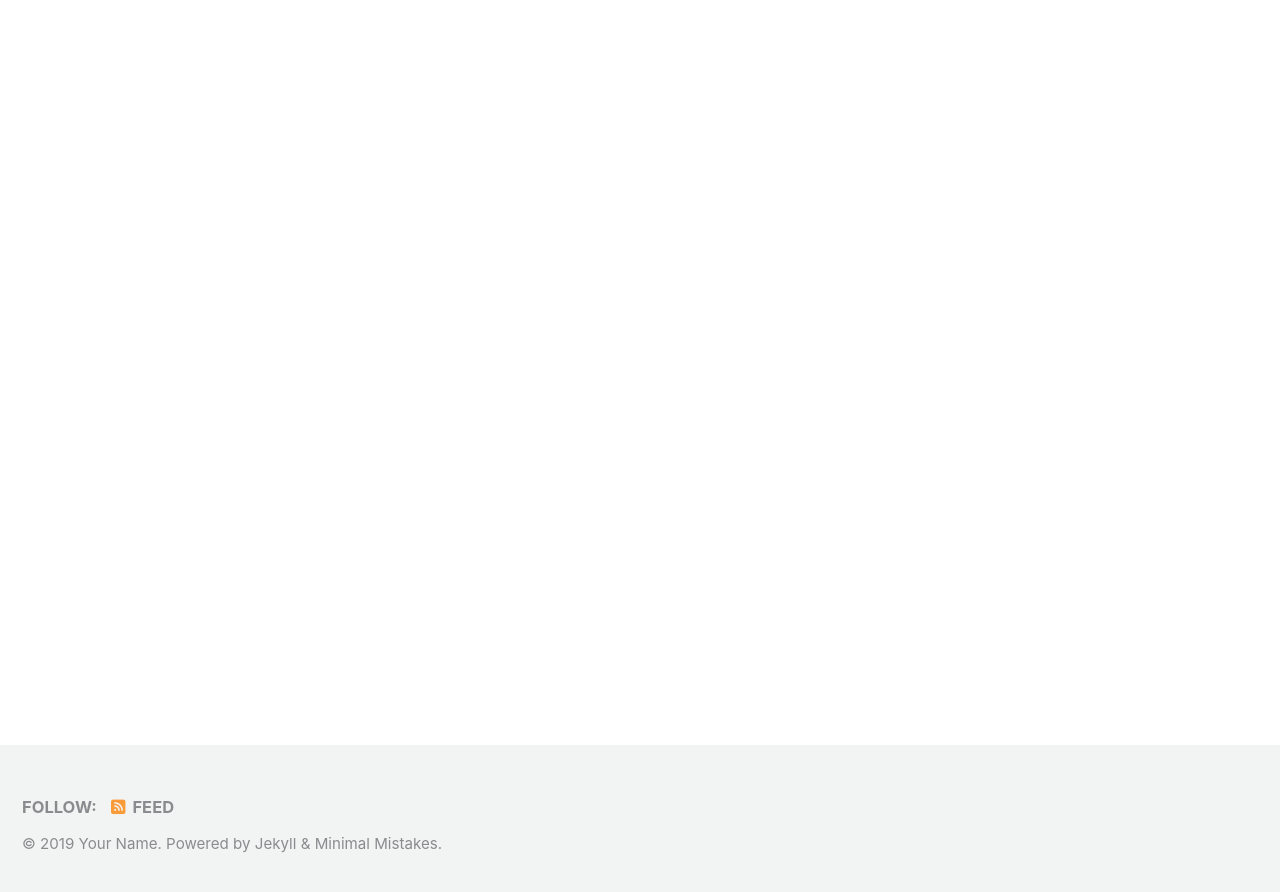
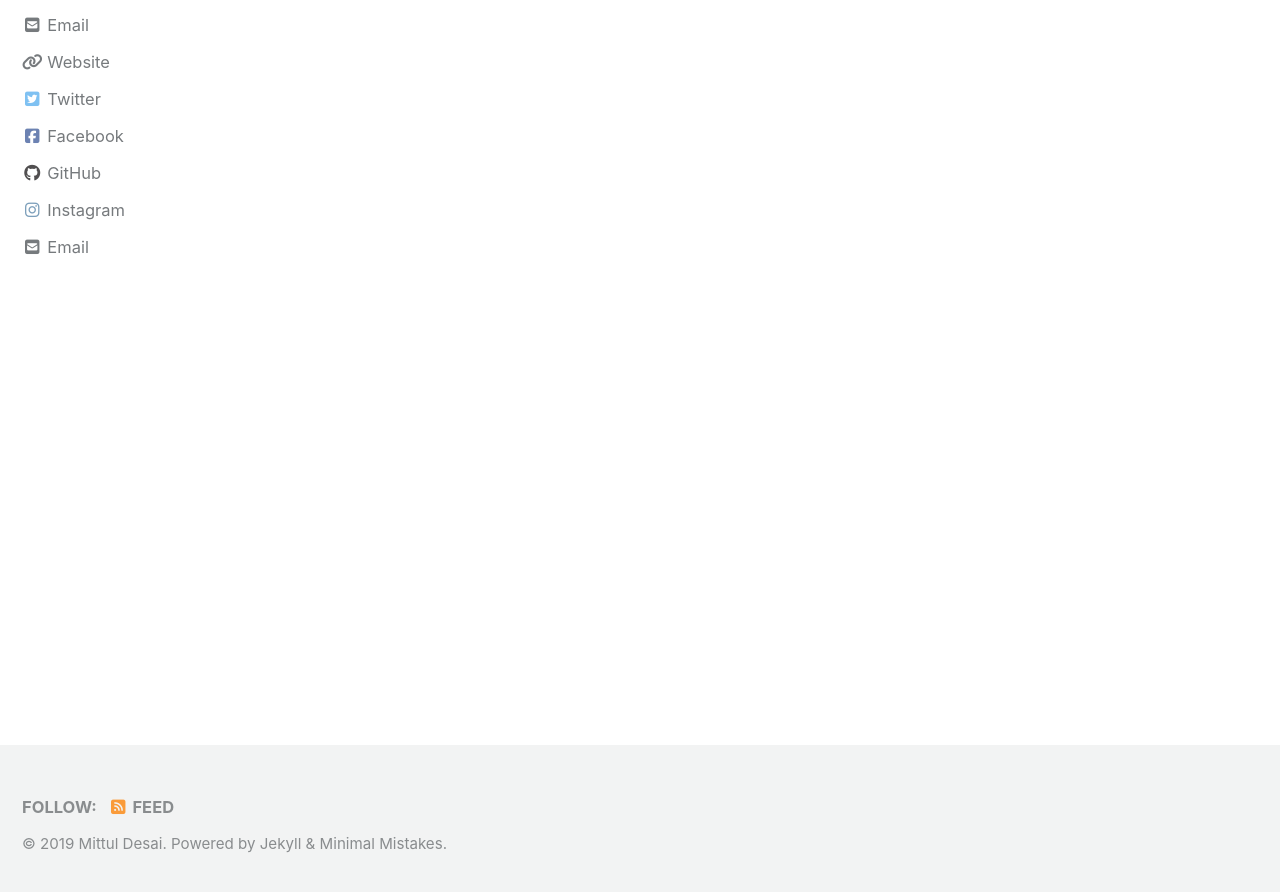
Before and after one commit to mittuled/min-mistakes, a Jekyll site: the page built from index.html, in a window 1280 px wide and 900 px high, scrolled down 222 px. Shown: the top 892 px of the window. Built offline with Jekyll 4.4.1, drawn with Linux system fonts in a browser that asks for light colours; cached includes are drawn as plain includes; nearby versions of some CDN libraries; the list of posts is cut into pages by our own code; some of the changed text lies outside the part shown.

Commit message:
Update _config.yml

```diff
--- a/_config.yml
+++ b/_config.yml
@@ -16,18 +16,18 @@ minimal_mistakes_skin    : "default" # "air", "aqua", "contrast", "dark", "dirt"
 
 # Site Settings
 locale                   : "en-US"
-title                    : "Site Title"
+title                    : "Mittuled"
 title_separator          : "-"
 subtitle                 : # site tagline that appears below site title in masthead
-name                     : "Your Name"
-description              : "An amazing website."
-url                      : # the base hostname & protocol for your site e.g. "https://mmistakes.github.io"
+name                     : "Mittul Desai"
+description              : "A journey into the 'Why'"
+url                      : "http://mittuled.com" # the base hostname & protocol for your site e.g. "https://mmistakes.github.io"
 baseurl                  : # the subpath of your site, e.g. "/blog"
-repository               : # GitHub username/repo-name e.g. "mmistakes/minimal-mistakes"
-teaser                   : # path of fallback teaser image, e.g. "/assets/images/500x300.png"
+repository               : "mituled/mittuled" # GitHub username/repo-name e.g. "mmistakes/minimal-mistakes"
+teaser                   : "/docs/assets/images/3953273590_704e3899d5_m.jpg" # path of fallback teaser image, e.g. "/assets/images/500x300.png"
 logo                     : # path of logo image to display in the masthead, e.g. "/assets/images/88x88.png"
 masthead_title           : # overrides the website title displayed in the masthead, use " " for no title
-# breadcrumbs            : false # true, false (default)
+breadcrumbs            : true # true, false (default)
 words_per_minute         : 200
 comments:
   provider               : # false (default), "disqus", "discourse", "facebook", "staticman", "staticman_v2", "utterances", "custom"
@@ -107,30 +107,30 @@ analytics:
 
 # Site Author
 author:
-  name             : "Your Name"
+  name             : "Mittul Desai"
   avatar           : # path of avatar image, e.g. "/assets/images/bio-photo.jpg"
-  bio              : "I am an **amazing** person."
-  location         : "Somewhere"
-  email            :
+  bio              : "Product man"
+  location         : "Gurgaon, India"
+  email            : "mittuld6@gmail.com"
   links:
     - label: "Email"
       icon: "fas fa-fw fa-envelope-square"
-      # url: mailto:your.name@email.com
+      url: mailto:mittuld6@gmail.com
     - label: "Website"
       icon: "fas fa-fw fa-link"
-      # url: "https://your-website.com"
+      url: "https://mittuled.com"
     - label: "Twitter"
       icon: "fab fa-fw fa-twitter-square"
-      # url: "https://twitter.com/"
+      url: "https://twitter.com/mittuled"
     - label: "Facebook"
       icon: "fab fa-fw fa-facebook-square"
-      # url: "https://facebook.com/"
+      url: "https://facebook.com/mittuldesai"
     - label: "GitHub"
       icon: "fab fa-fw fa-github"
-      # url: "https://github.com/"
+      url: "https://github.com/mittuled"
     - label: "Instagram"
       icon: "fab fa-fw fa-instagram"
-      # url: "https://instagram.com/"
+      url: "https://instagram.com/mittuled"
 
 # Site Footer
 footer:
```
